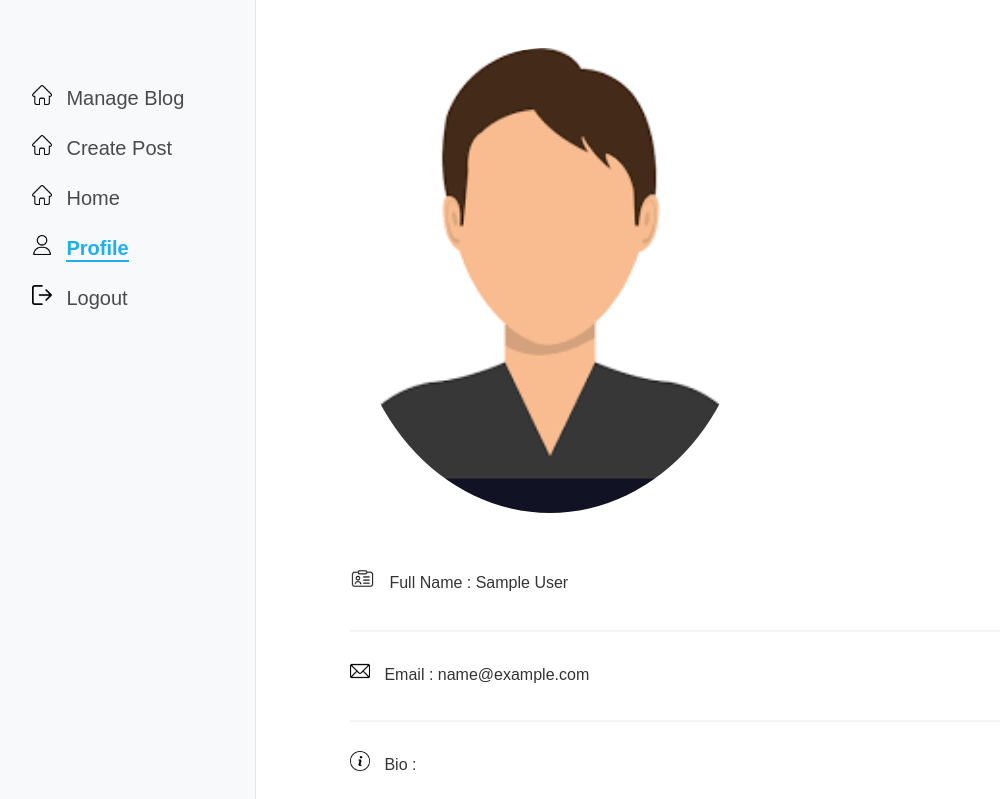
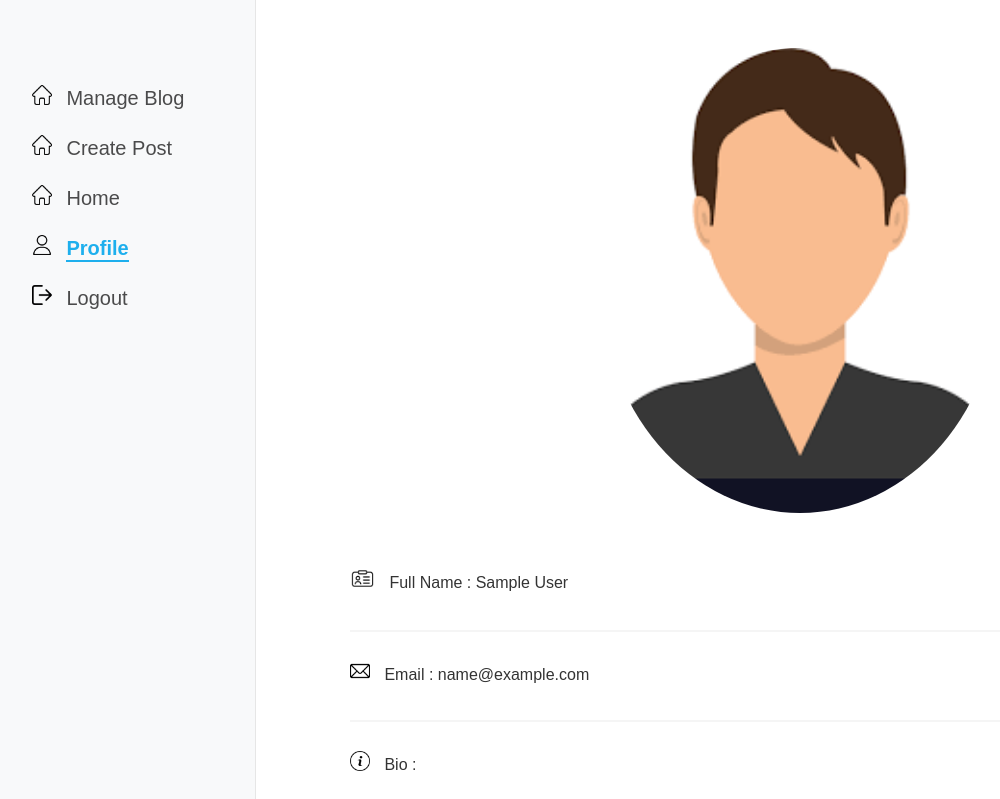
Before and after one commit to Mohammed3tef/Django_Blog, a Django app: page /users/profile/ in a window 1280 px wide. Shown: the top 799 px of the page, without its empty margins (0-1000 px from the left). Run offline with Django 4.2, Linux system fonts and the light colour scheme; the visitor is signed in with stand-in values (Sample User, id 1); data comes from the database, SQL or seed files in the repository; some libraries are stand-ins or nearby versions.

Commit message:
enhancment

```diff
--- a/Dj_blog/users/templates/users/profile.html
+++ b/Dj_blog/users/templates/users/profile.html
@@ -1,7 +1,7 @@
 {% extends 'users/base.html' %} {% load static %} {% block content %}
 <div class="container my-5  " id="colorlib-main">
   {% include 'users/header.html' %}
-  <div class="container mb-5 col-4  ">
+  <div class="container mb-5 col-4 d-flex justify-content-center ">
     {%if userprofile.profile_pic%}
     <img
       src="{{userprofile.profile_pic.url}}"
```
